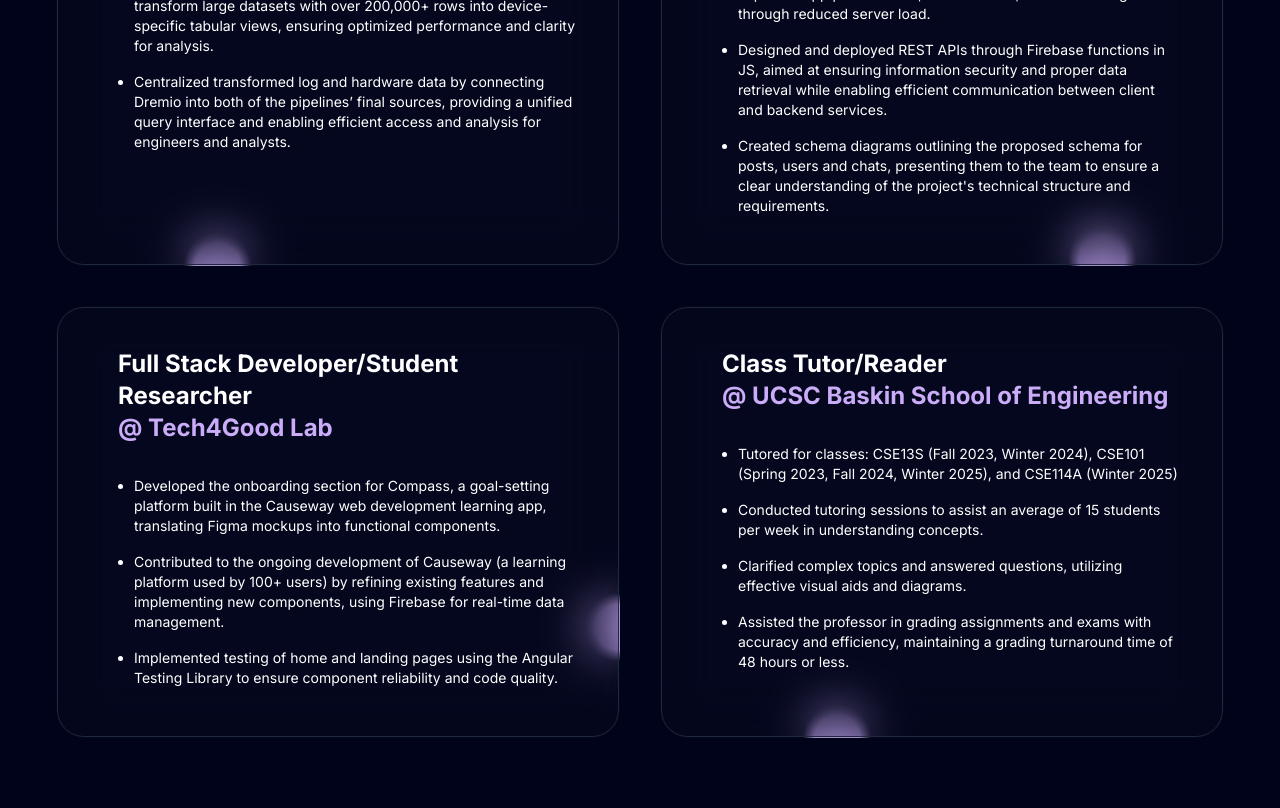
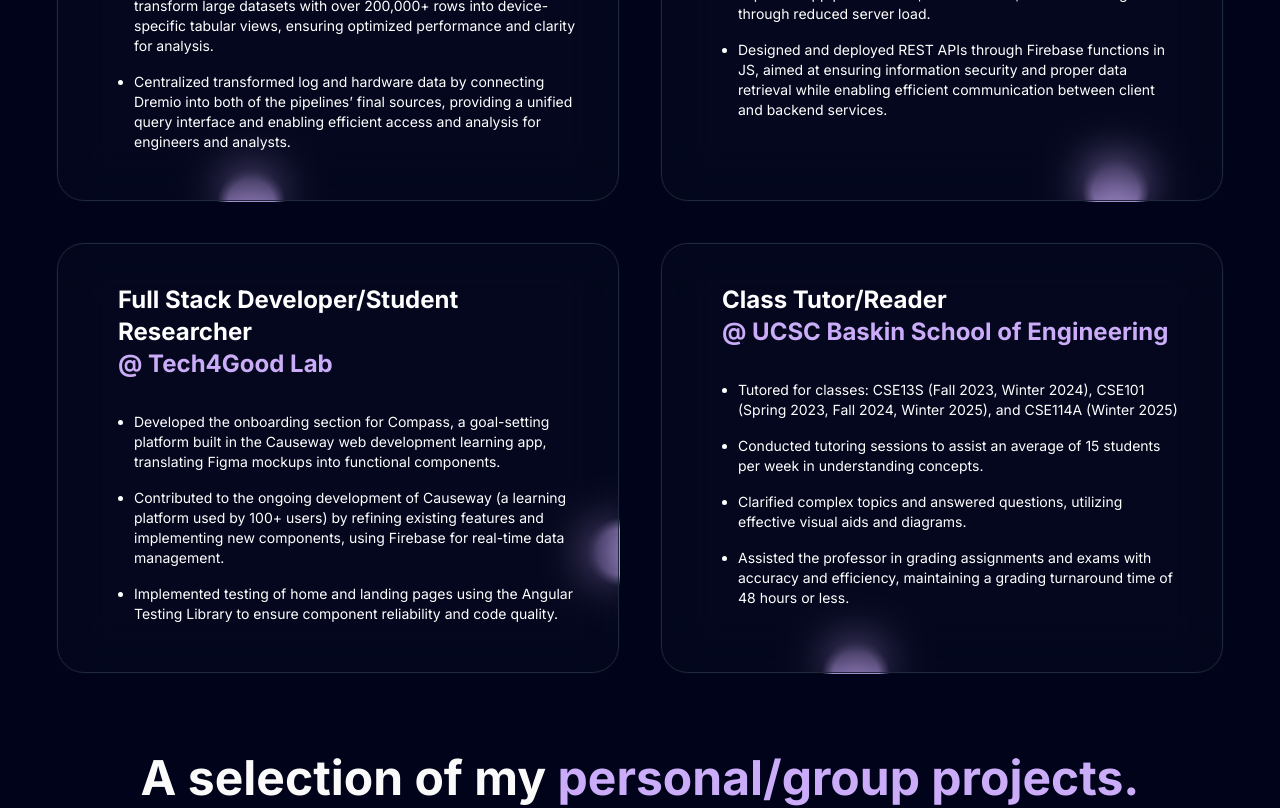
Before and after one commit to georgesono21/portfolio, a Next.js app: page / in a window 1280 px wide. Shown: the part 2720-3528 px from the top of the page. Built offline with nearby package versions, Linux system fonts and the light colour scheme.

Commit message:
fixed error

```diff
--- a/data/index.ts
+++ b/data/index.ts
@@ -197,7 +197,7 @@
       "Implemented user profile viewing and editing functionality for the iOS app using Swift/Xcode, leveraging Firebase (FB) Firestore to fetch and display profile information, allowing users to discover and interact with profiles.",
       "Developed multi-purpose lookup tables with Swift Generics to optimize data retrieval for posts, users, and chats, resulting in improved app performance, enhanced UX, and cost savings through reduced server load.",
       "Designed and deployed REST APIs through Firebase functions in JS, aimed at ensuring information security and proper data retrieval while enabling efficient communication between client and backend services.",
-      "Created schema diagrams outlining the proposed schema for posts, users and chats, presenting them to the team to ensure a clear understanding of the project's technical structure and requirements."
+      // "Created schema diagrams outlining the proposed schema for posts, users and chats, presenting them to the team to ensure a clear understanding of the project's technical structure and requirements."
     ],
     className: "",
     thumbnail: "/exp1.svg",
```
